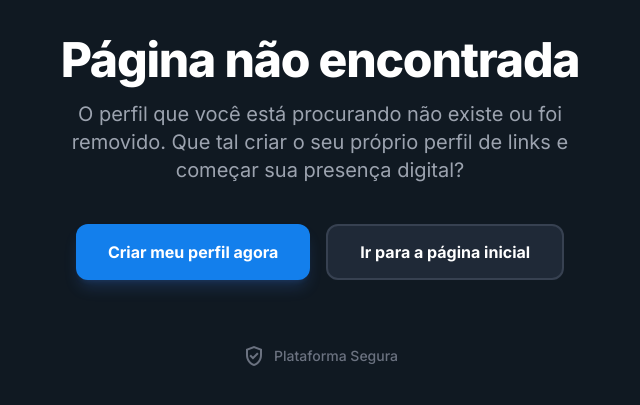
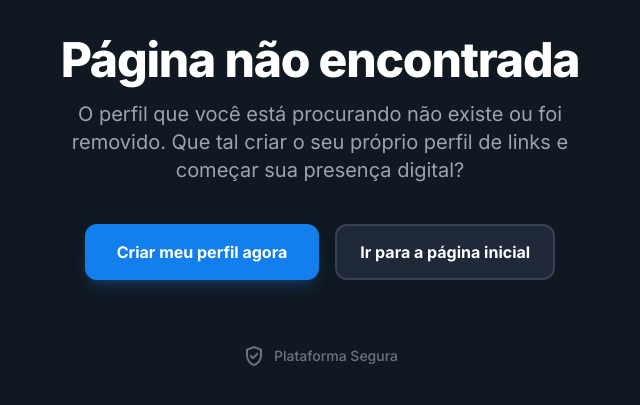
Before and after one commit to Linkeer-Inc/linkhub, a Django app: template templates/tenant_not_found.html in a window 1280 px wide. Shown: the part 378-783 px from the top of the page, without its empty margins (320-960 px from the left). Run offline with Django 5.2, Linux system fonts and the light colour scheme; the template is opened without the code that fills it, so the values that code supplies are empty; style sheets or scripts are compiled from the project's sources.

Commit message:
fix: style

```diff
--- a/templates/tenant_not_found.html
+++ b/templates/tenant_not_found.html
@@ -59,7 +59,7 @@
           </a>
           <a
             href="{{ APP_URL }}"
-            class="flex flex-1 min-w-[220px] cursor-pointer items-center justify-center rounded-xl h-14 px-8 bg-white dark:bg-gray-800 border-2 border-[#f0f2f4] dark:border-gray-700 text-[#111418] dark:text-white text-base font-bold hover:bg-gray-50 dark:hover:bg-gray-700 transition-all active:scale-95"
+            class="flex flex-1 min-w-[220px] cursor-pointer items-center justify-center rounded-xl p-3 bg-white dark:bg-gray-800 border-2 border-[#f0f2f4] dark:border-gray-700 text-[#111418] dark:text-white text-base font-bold hover:bg-gray-50 dark:hover:bg-gray-700 transition-all active:scale-95"
           >
             Ir para a página inicial
           </a>
```
